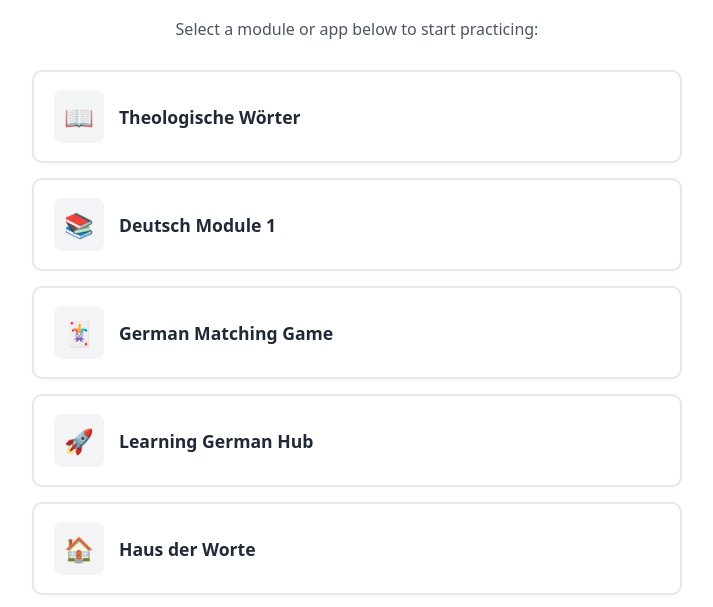
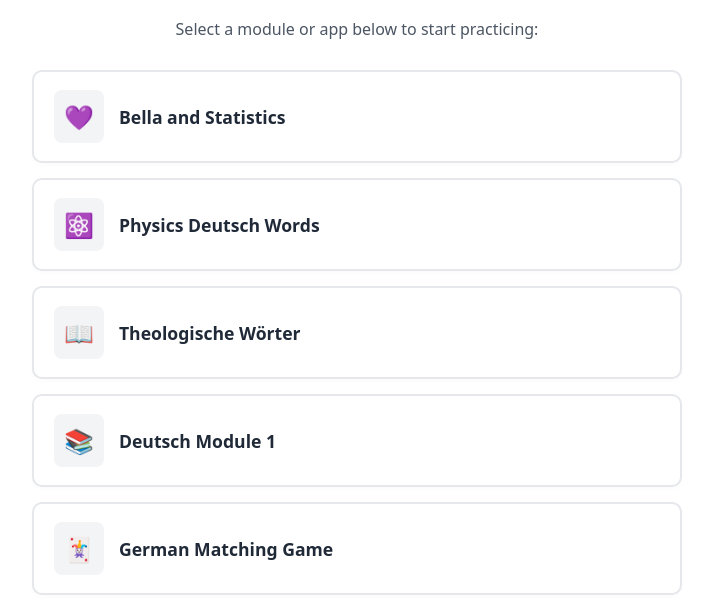
Before and after one commit to TerraNovaEng/haus-der-worte-deutsch, a plain HTML site: page index.html in a window 1280 px wide. Shown: the part 126-733 px from the top of the page, without its empty margins (283-996 px from the left). Drawn offline with Linux system fonts and the light colour scheme.

Commit message:
Enhance styles and add new links in index.html
Added new color variables for lilac and lilac-hover. Updated link-card styles and added new links for Bella and Statistics and Physics Deutsch Words.

```diff
--- a/index.html
+++ b/index.html
@@ -24,6 +24,8 @@
         :root {
             --primary: #4f46e5;
             --primary-hover: #4338ca;
+            --lilac: #c084fc;
+            --lilac-hover: #a855f7;
             --bg: #f3f4f6;
             --card-bg: #ffffff;
             --text: #1f2937;
@@ -105,9 +107,9 @@
             box-shadow: 0 2px 4px rgba(0,0,0,0.02);
         }
         .link-card:hover {
-            border-color: var(--primary);
-            background: #e0e7ff;
-            color: var(--primary);
+            border-color: var(--lilac);
+            background: #faf5ff;
+            color: #7e22ce;
             transform: translateY(-2px);
         }
         .card-icon {
@@ -134,6 +136,14 @@
         <h1>Haus-der-Worte German Hub</h1>
         <p>Select a module or app below to start practicing:</p>
 
+        <a class="link-card" href="https://terranovaeng.github.io/BellaandStatistics/" target="_blank">
+            <span class="card-icon">💜</span>
+            <span>Bella and Statistics</span>
+        </a>
+        <a class="link-card" href="https://terranovaeng.github.io/PhysicsDeutschWords/" target="_blank">
+            <span class="card-icon">⚛️</span>
+            <span>Physics Deutsch Words</span>
+        </a>
         <a class="link-card" href="https://terranovaeng.github.io/TheologischeW-rter/" target="_blank">
             <span class="card-icon">📖</span>
             <span>Theologische Wörter</span>
```
